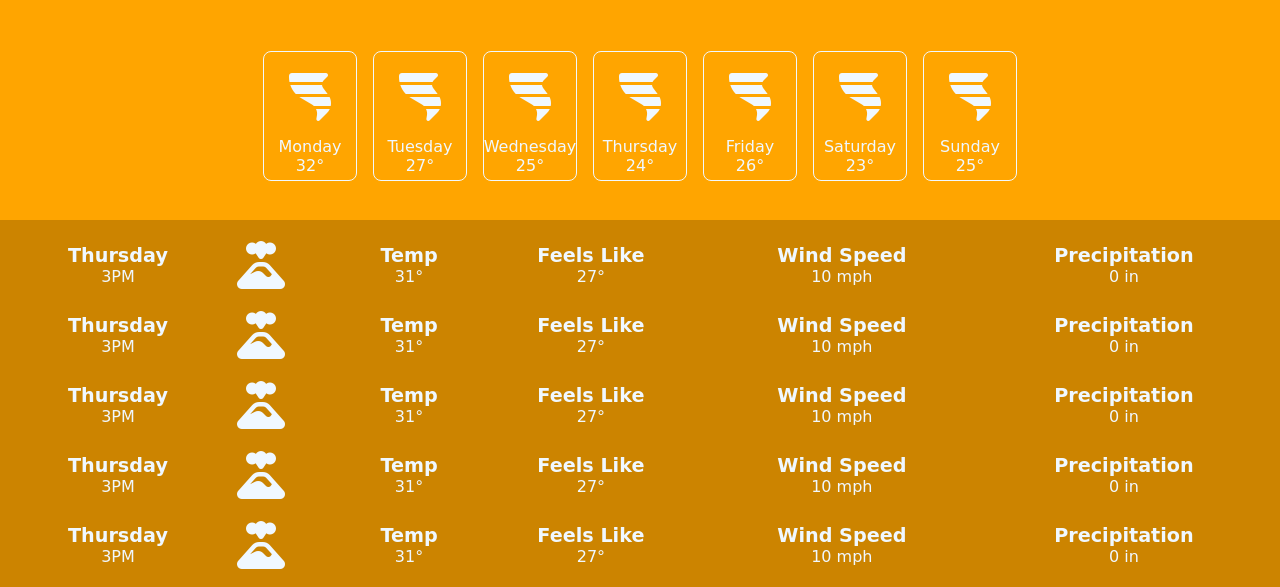
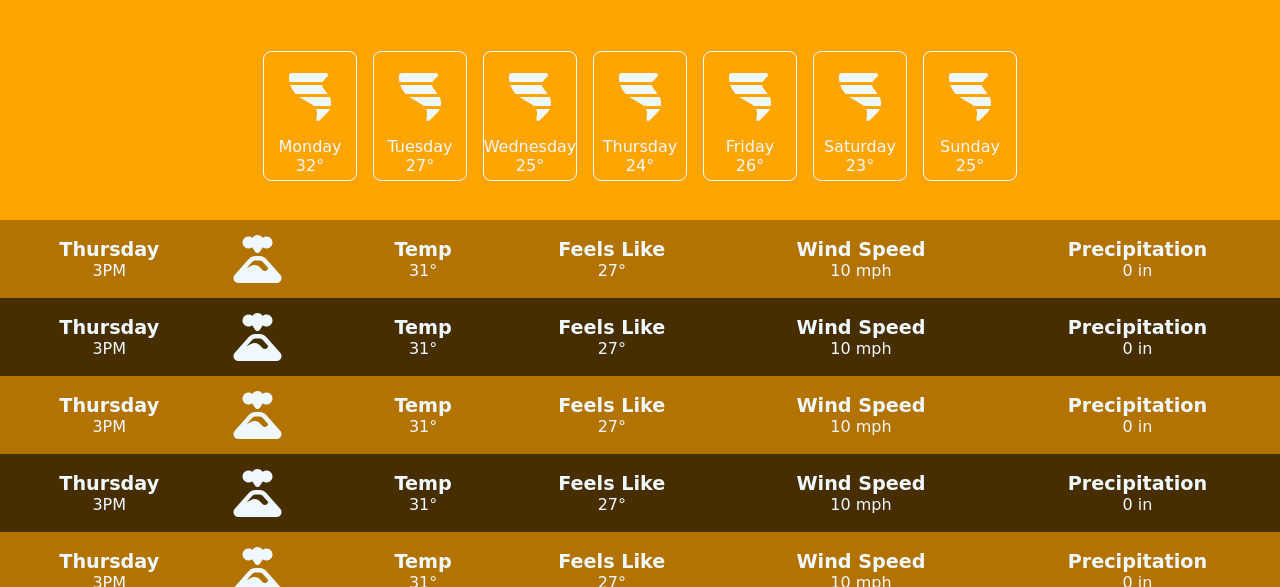
Before and after one commit to DustyDogCodex/Brise-Weather-App, a website: page public/index.html in a window 1280 px wide. Shown: the part 176-763 px from the top of the page. Drawn offline with Linux system fonts and the light colour scheme; some packages are replaced by stand-ins of ours; a web font is replaced by a local one.

Commit message:
Managed to make every alternate row a different shade using nth child. Added padding to each cell to make info easier to read.

```diff
--- a/public/style.css
+++ b/public/style.css
@@ -77,6 +77,14 @@ body {
 /* styling section for hourly weather info table */
 .hourly-data {
     width: 100%;
-    border-spacing: 20px;
-    background: rgb(0, 0, 0, 0.2);
+    border-spacing: 0px;
+    background: rgb(0, 0, 0, 0.3);
 }
+
+td {
+    padding: 15px;
+}
+
+.hourly-data-row:nth-child(2n){
+    background: rgb(0, 0, 0, 0.6);
+}
```
